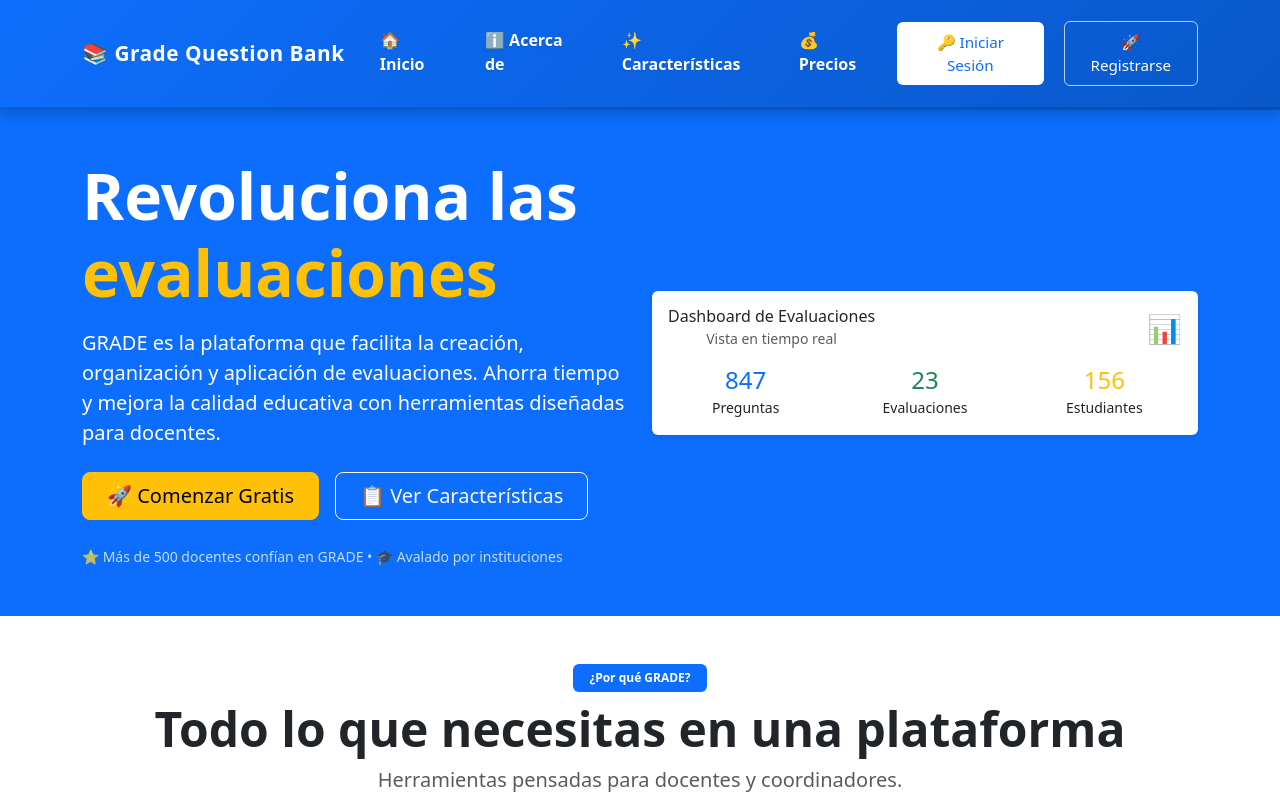
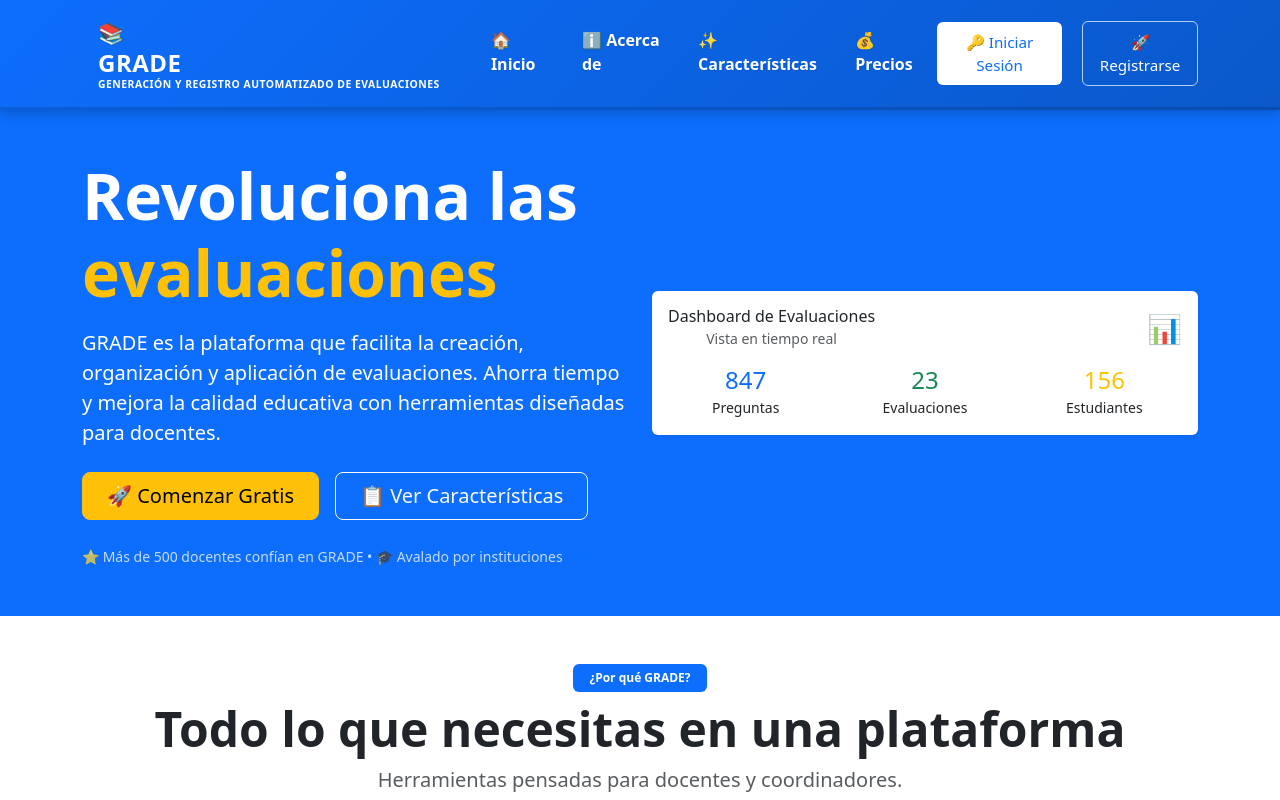
Before and after one commit to cmartinezs/grade, a Next.js app: page /public in a window 1280 px wide. Shown: the top 800 px of the page. Built offline with nearby package versions, Linux system fonts and the light colour scheme.

Commit message:
feat(navbar): add brand logo styling with title and subtitle for improved branding

```diff
--- a/src/components/NavigationBar.css
+++ b/src/components/NavigationBar.css
@@ -412,3 +412,35 @@
     border-left: none;
   }
 }
+
+/* Brand logo styling with subtitle */
+.brand-logo {
+    padding: 0.5rem 1rem !important;
+}
+
+.brand-content {
+    display: flex;
+    flex-direction: column;
+    gap: 0.1rem;
+}
+
+.brand-title {
+    font-size: 1.5rem;
+    font-weight: bold;
+    line-height: 1.2;
+}
+
+.brand-subtitle {
+    font-size: 0.65rem;
+    font-weight: bolder;
+    line-height: 1;
+    text-transform: uppercase;
+    letter-spacing: 0.5px;
+}
+
+/* Responsive: hide subtitle on small screens */
+@media (max-width: 768px) {
+    .brand-subtitle {
+        display: none;
+    }
+}
--- a/src/components/NavigationBar.tsx
+++ b/src/components/NavigationBar.tsx
@@ -23,8 +23,11 @@ export default function NavigationBar() {
   return (
     <Navbar bg="primary" variant="dark" expand="lg" sticky="top" className="navbar-elegant">
       <Container>
-        <Navbar.Brand as={Link} href="/" className="brand-logo">
-          📚 Grade Question Bank
+        <Navbar.Brand as={Link} href="/" className="brand-logo">📚
+          <div className="brand-content">
+            <div className="brand-title">GRADE</div>
+            <div className="brand-subtitle">Generación y Registro Automatizado De Evaluaciones</div>
+          </div>
         </Navbar.Brand>
 
         <Navbar.Toggle aria-controls="basic-navbar-nav" />
```
